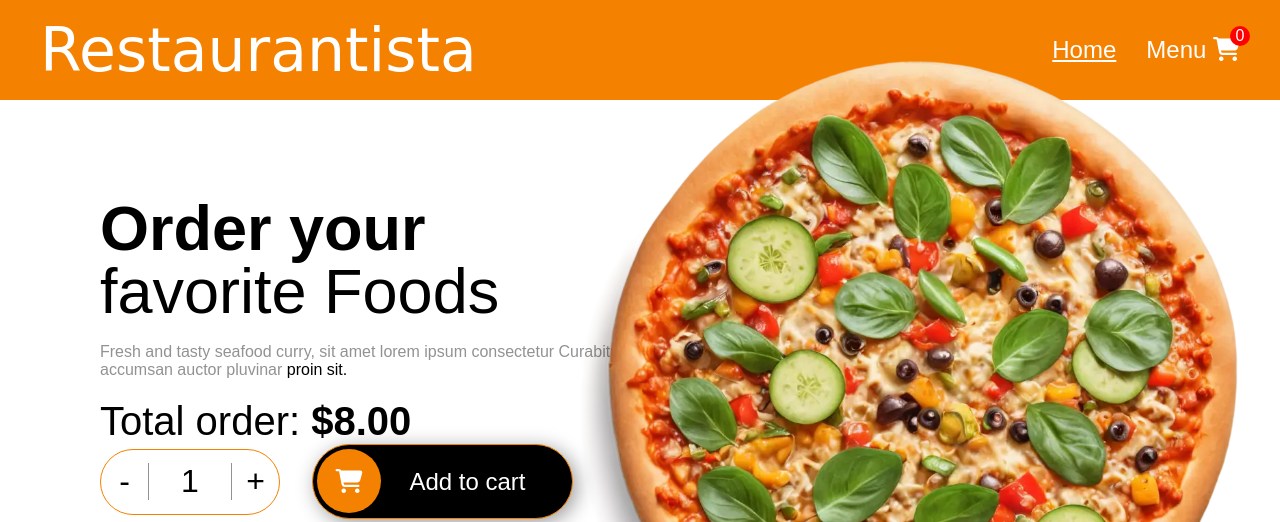
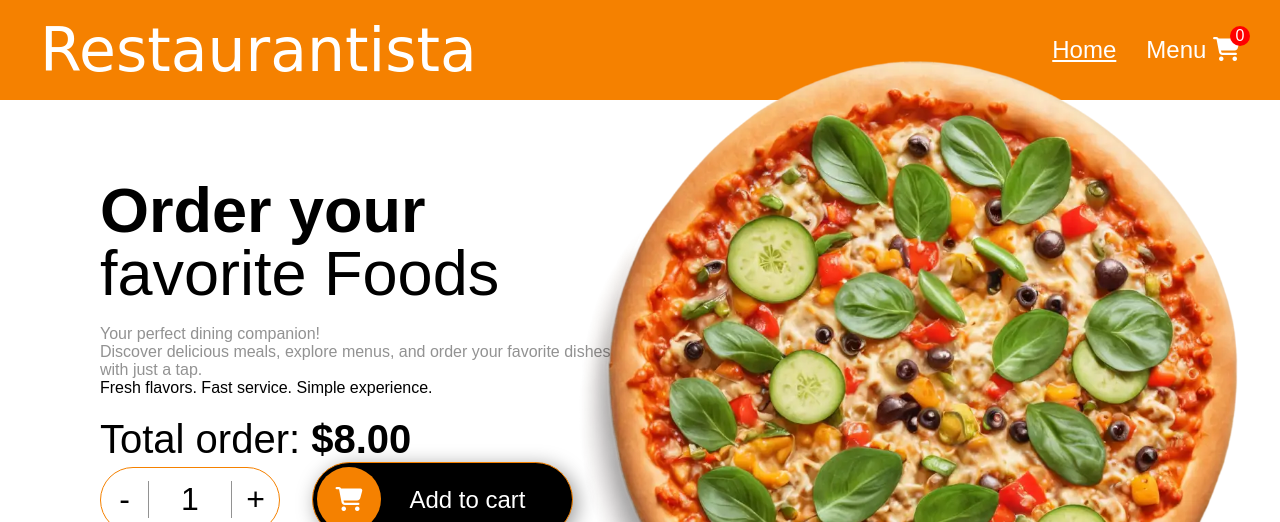
Before and after one commit to EnisaHebibi/Restaurantista, a plain HTML site: page index.html in a window 1280 px wide. Shown: the top 522 px of the page. Drawn offline with nearby package versions, Linux system fonts and the light colour scheme; a web font is replaced by a local one.

Commit message:
Updated hero-content text content

```diff
--- a/index.html
+++ b/index.html
@@ -60,8 +60,9 @@
 <h1 class="hero-content-tittle">Order your <br>
 	<span>favorite Foods</span>
 </h1>
-		<p class="hero-content-slogan text-gray">Fresh and tasty seafood curry, sit amet lorem ipsum consectetur Curabitur accumsan auctor pluvinar
-			<span class="text-black">proin sit.</span>
+		<p class="hero-content-slogan text-gray">Your perfect dining companion! <br>
+			Discover delicious meals, explore menus, and order your favorite dishes with just a tap.
+			<span class="text-black"><br>Fresh flavors. Fast service. Simple experience.</span>
 			</p>
 
 
```
